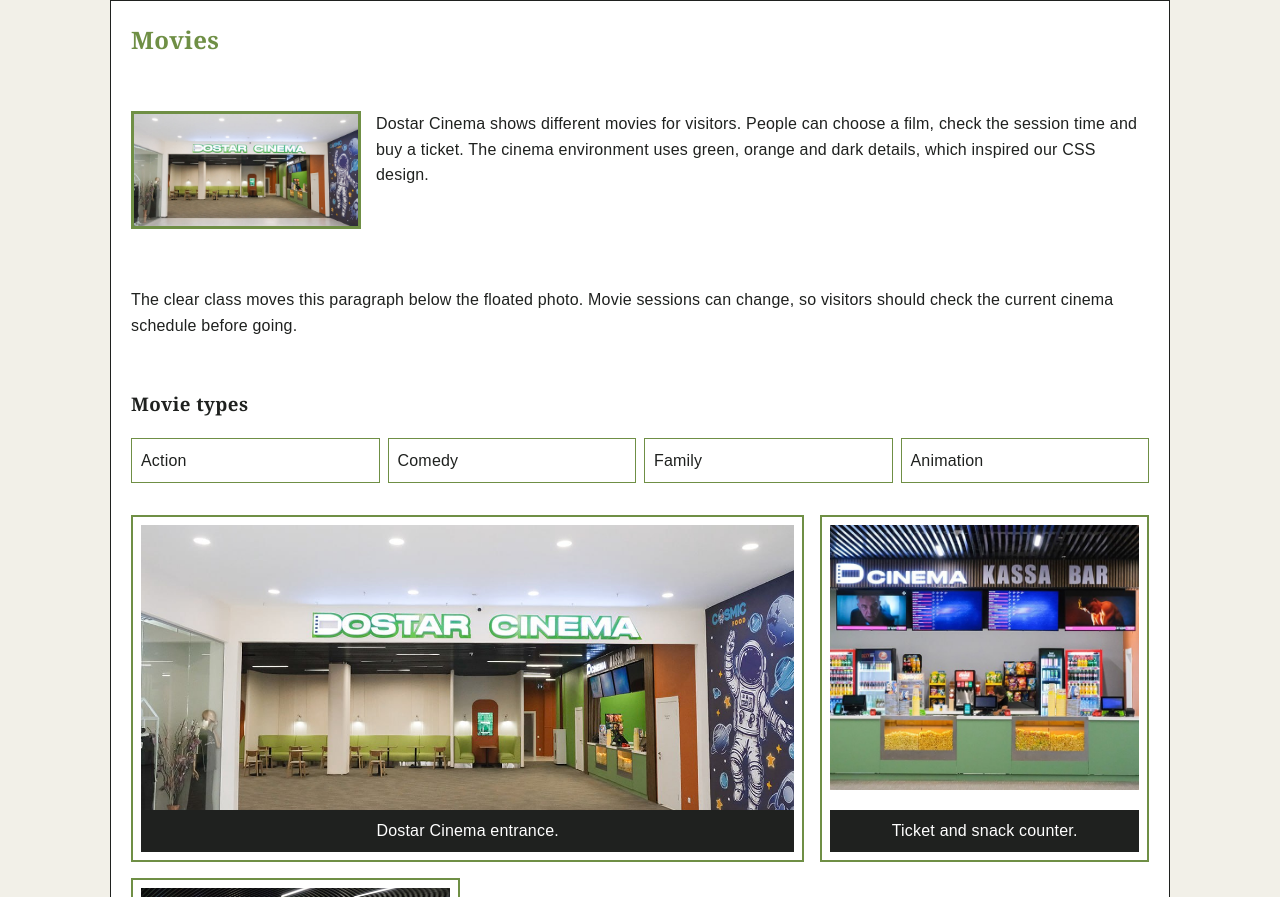
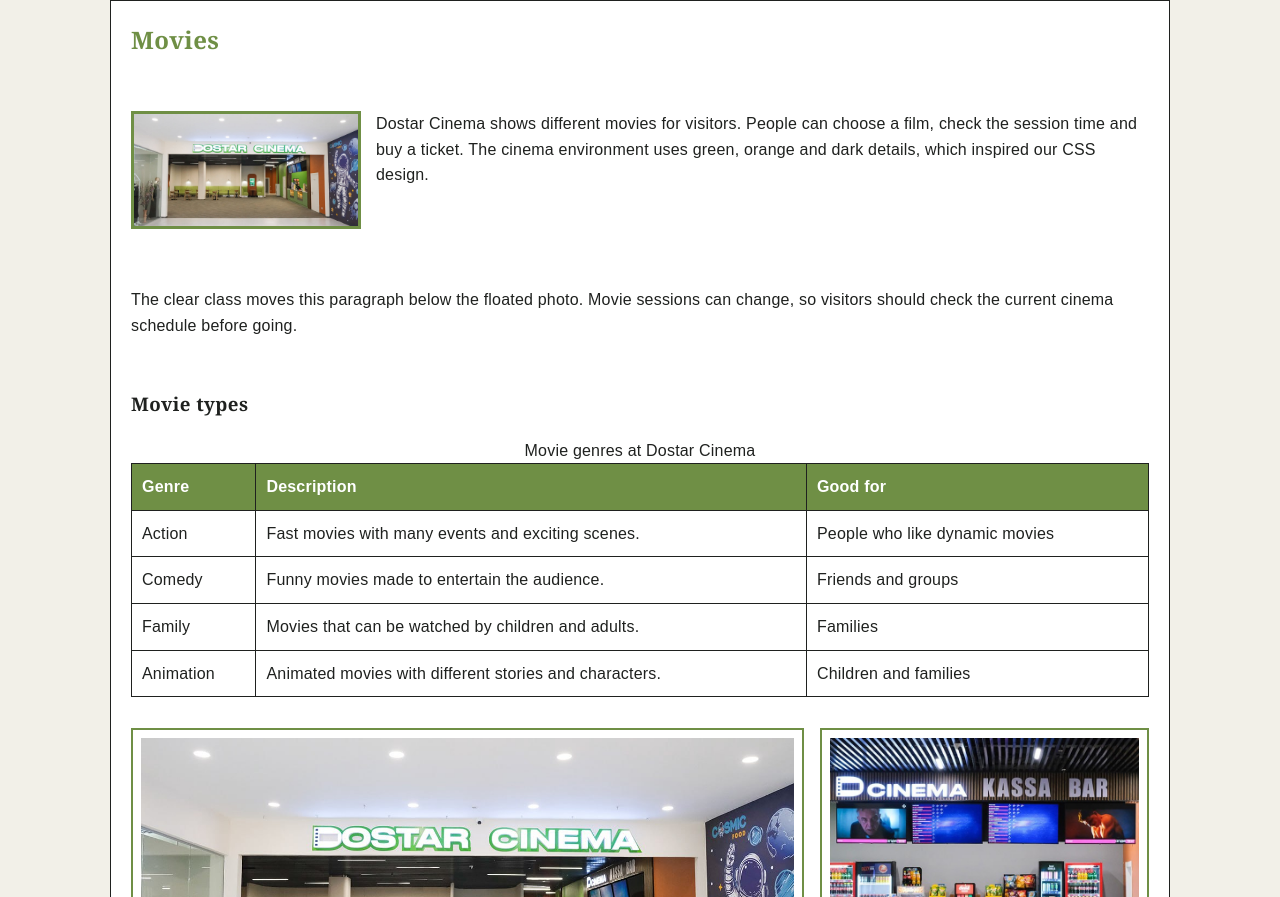
Before and after one commit to eslishnah/web-tech-project-chaplin-cinema, a plain HTML site: page movies.html in a window 1280 px wide. Shown: the part 308-1205 px from the top of the page. Drawn offline with Linux system fonts and the light colour scheme.

Commit message:
css fixes and adding

```diff
--- a/css/base.css
+++ b/css/base.css
@@ -1,13 +1,4 @@
-/* TEAM BASE.CSS */
 
-/*
-Dostar Cinema palette (5 colours maximum):
-#1F211F - dark ceiling/panels; strong readable text.
-#6F8F45 - main green from the Dostar logo, walls and counters.
-#C77D39 - warm orange from the cinema interior.
-rgb(242, 240, 232) - soft neutral background inspired by the light walls.
-white - clean cards, forms and navigation surfaces.
-*/
 
 * {
     box-sizing: border-box;
@@ -37,7 +28,7 @@
 main,
 footer {
     max-width: 1100px;
-    margin: 0 auto; /* Centering method 1: margin auto centers the main page area. */
+    margin: 0 auto;
     padding: 20px;
 }
 
@@ -54,12 +45,12 @@
     letter-spacing: 1px;
 }
 
-/* Child selector: matches only the ul directly inside nav. */
+
 nav > ul {
     display: flex;
     flex-direction: row;
     flex-wrap: wrap;
-    justify-content: center; /* Centering method 2: Flexbox centers navigation items. */
+    justify-content: center;
     align-items: center;
     gap: 14px;
     list-style: none;
@@ -67,7 +58,6 @@
     padding: 0;
 }
 
-/* Descendant selector: matches links anywhere inside nav. */
 nav a {
     display: inline-block;
     padding: 8px 11px;
@@ -91,12 +81,11 @@
     outline-offset: 2px;
 }
 
-/* first-child is used to demonstrate a structural pseudo-class. */
+
 nav li:first-child a {
     background-color: rgb(242, 240, 232);
 }
 
-/* Static is correct because main stays in the normal page flow. */
 main {
     position: static;
 }
@@ -111,13 +100,12 @@
     border-bottom: 2px solid #1F211F;
 }
 
-/* Pseudo-element: adds a simple cinema mark after page titles. */
+
 .page-title::after {
     content: " ◼";
     color: #C77D39;
 }
 
-/* Adjacent sibling selector: adds spacing to a section directly after h1. */
 h1 + section {
     margin-top: 24px;
 }
@@ -129,18 +117,14 @@
     border: 1px solid #1F211F;
 }
 
-/*
-Margin-collapse note:
-Padding keeps the first heading margin visually inside the section,
-instead of letting it collapse outside the section box.
-*/
+
 .content-section h2 {
     margin-top: 0;
     color: #6F8F45;
 }
 
 .photo-card {
-    position: relative; /* Relative makes the figure a containing block for its caption. */
+    position: relative;
     margin: 0;
     padding: 8px;
     background-color: white;
@@ -154,7 +138,7 @@
 }
 
 .photo-card figcaption {
-    position: absolute; /* Absolute places the caption inside the relative figure. */
+    position: absolute;
     left: 8px;
     right: 8px;
     bottom: 8px;
@@ -199,12 +183,11 @@
 
 .quote-box {
     display: grid;
-    place-items: center; /* Centering method 3: Grid centers quote content. */
+    place-items: center;
     min-height: 110px;
     text-align: center;
 }
 
-/* Attribute selector: matches required form controls. */
 input[required],
 select[required] {
     border-left: 4px solid #6F8F45;
@@ -245,16 +228,13 @@
     border: 3px solid #6F8F45;
 }
 
-/*
-Without clear, the next block could continue beside the floated image.
-clear: both forces the next block below the float.
-*/
+
 .clear-float {
     clear: both;
 }
 
 .fixed-help {
-    position: fixed; /* Fixed keeps this reminder visible on screen. */
+    position: fixed;
     right: 14px;
     bottom: 14px;
     width: 210px;
--- a/css/daniyar.css
+++ b/css/daniyar.css
@@ -1,6 +1,4 @@
-/* Daniyar - movies and schedule */
 
-/* I use grid here because photos need columns */
 #movies {
     display: grid;
     grid-template-columns: repeat(3, minmax(180px, 1fr));
@@ -17,7 +15,6 @@
     grid-column: span 2;
 }
 
-/* movie genres in one flexible row */
 .movie-types {
     display: flex;
     flex-direction: row;
@@ -51,7 +48,7 @@
     color: #6F8F45;
 }
 
-/* booking form */
+
 .booking-form fieldset {
     display: flex;
     flex-direction: row;
--- a/movies.html
+++ b/movies.html
@@ -44,14 +44,47 @@
         <p class="clear-float">The clear class moves this paragraph below the floated photo. Movie sessions can change, so visitors should check the current cinema schedule before going.</p>
 
         <article>
-            <h3>Movie types</h3>
-            <ul class="movie-types">
-                <li>Action</li>
-                <li>Comedy</li>
-                <li>Family</li>
-                <li>Animation</li>
-            </ul>
-        </article>
+    <h3>Movie types</h3>
+
+    <table class="data-table">
+        <caption>Movie genres at Dostar Cinema</caption>
+
+        <thead>
+            <tr>
+                <th scope="col">Genre</th>
+                <th scope="col">Description</th>
+                <th scope="col">Good for</th>
+            </tr>
+        </thead>
+
+        <tbody>
+            <tr>
+                <td>Action</td>
+                <td>Fast movies with many events and exciting scenes.</td>
+                <td>People who like dynamic movies</td>
+            </tr>
+
+            <tr>
+                <td>Comedy</td>
+                <td>Funny movies made to entertain the audience.</td>
+                <td>Friends and groups</td>
+            </tr>
+
+            <tr>
+                <td>Family</td>
+                <td>Movies that can be watched by children and adults.</td>
+                <td>Families</td>
+            </tr>
+
+            <tr>
+                <td>Animation</td>
+                <td>Animated movies with different stories and characters.</td>
+                <td>Children and families</td>
+            </tr>
+        </tbody>
+
+    </table>
+</article>
 
         <figure class="photo-card">
             <img src="images/dostar-bar.jpg" alt="Dostar Cinema entrance">
```
Also changed, not shown: css/sandzhar.css (+0 -15 lines).
